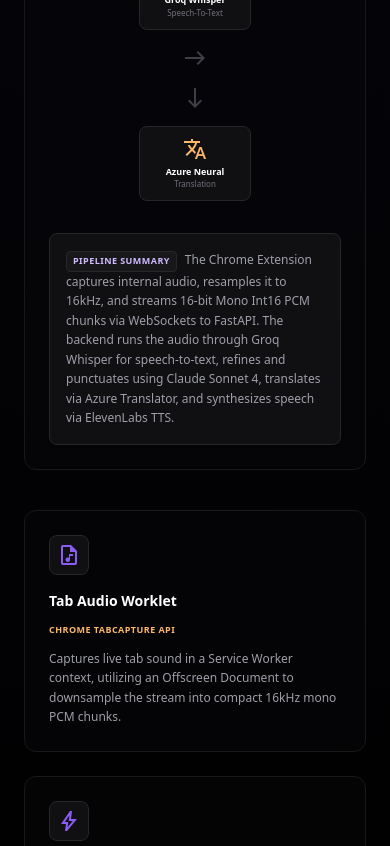
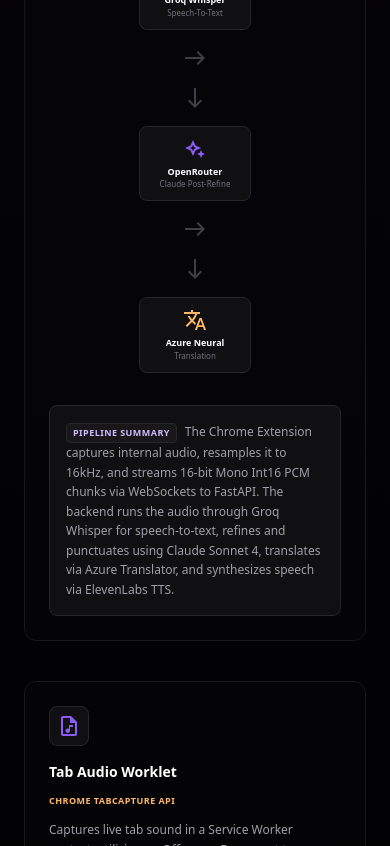
Before and after one commit to priyanshuraj20/Voxa-ai, a Next.js app in the folder Frontend/my-app/: page /technology in a window 390 px wide. Shown: the part 1120-1966 px from the top of the page. Built offline with nearby package versions, Linux system fonts and the light colour scheme.

Commit message:
Update architecture diagram on technology page and upgrade ReadMe.md with OpenRouter mapping and vercel live link

```diff
--- a/Frontend/my-app/src/app/technology/page.tsx
+++ b/Frontend/my-app/src/app/technology/page.tsx
@@ -132,6 +132,15 @@
                       <span className="material-symbols-outlined text-[#adc6ff] text-lg mb-1">psychology</span>
                       <span className="text-white font-bold text-[9px]">Groq Whisper</span>
                       <span className="text-[8px] text-zinc-500">Speech-To-Text</span>
+                    </div>
+
+                    <span className="material-symbols-outlined text-zinc-700 hidden md:block">east</span>
+                    <span className="material-symbols-outlined text-zinc-700 md:hidden">south</span>
+
+                    <div className="flex flex-col items-center bg-zinc-900/60 border border-zinc-800 rounded-lg px-3 py-2.5 text-center shrink-0 w-28">
+                      <span className="material-symbols-outlined text-[#8b5cf6] text-lg mb-1">magic_button</span>
+                      <span className="text-white font-bold text-[9px]">OpenRouter</span>
+                      <span className="text-[8px] text-zinc-500">Claude Post-Refine</span>
                     </div>
 
                     <span className="material-symbols-outlined text-zinc-700 hidden md:block">east</span>
```
Also changed, not shown: 1 other file (tests, documents, lock files or other folders).
